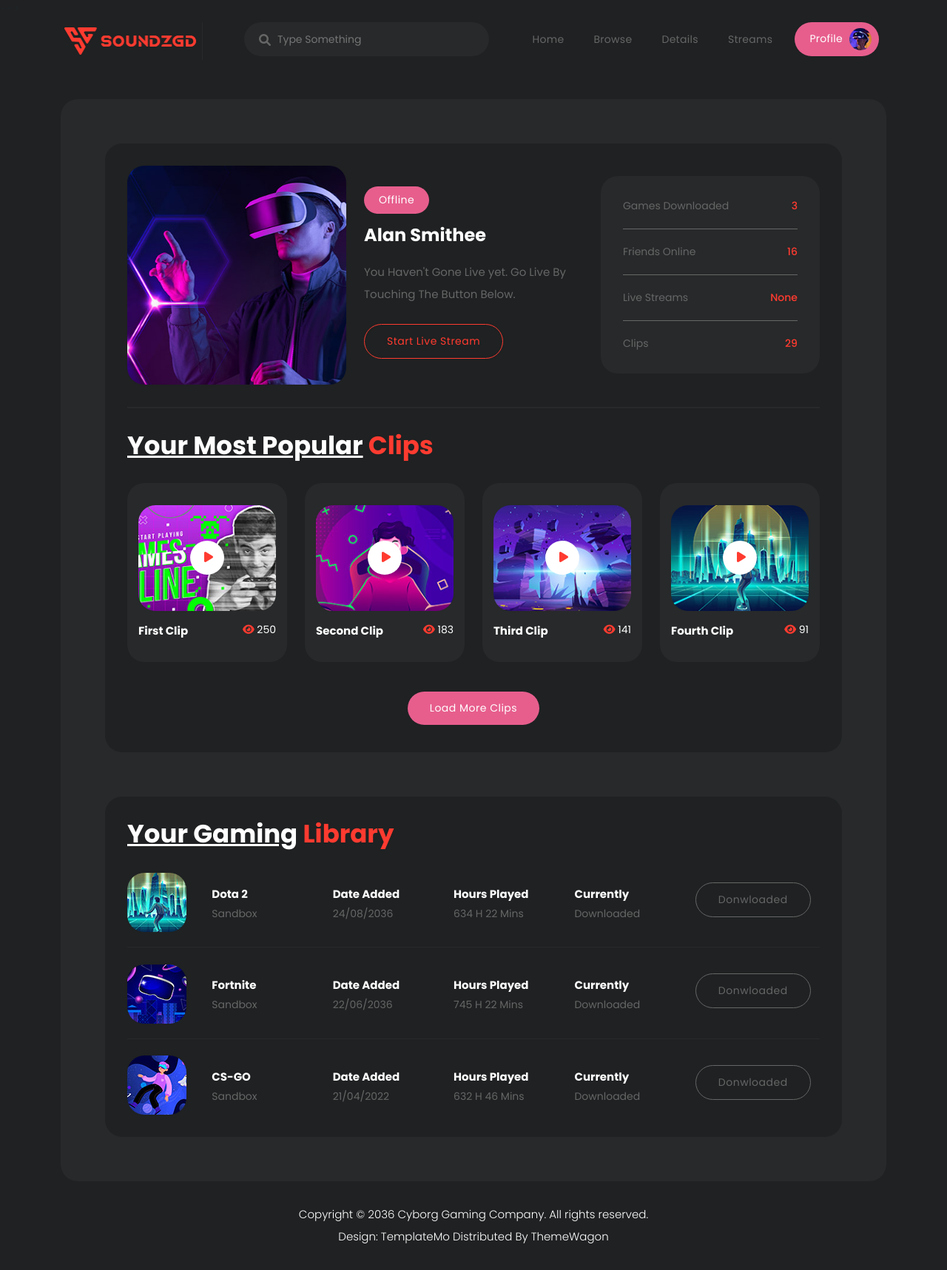
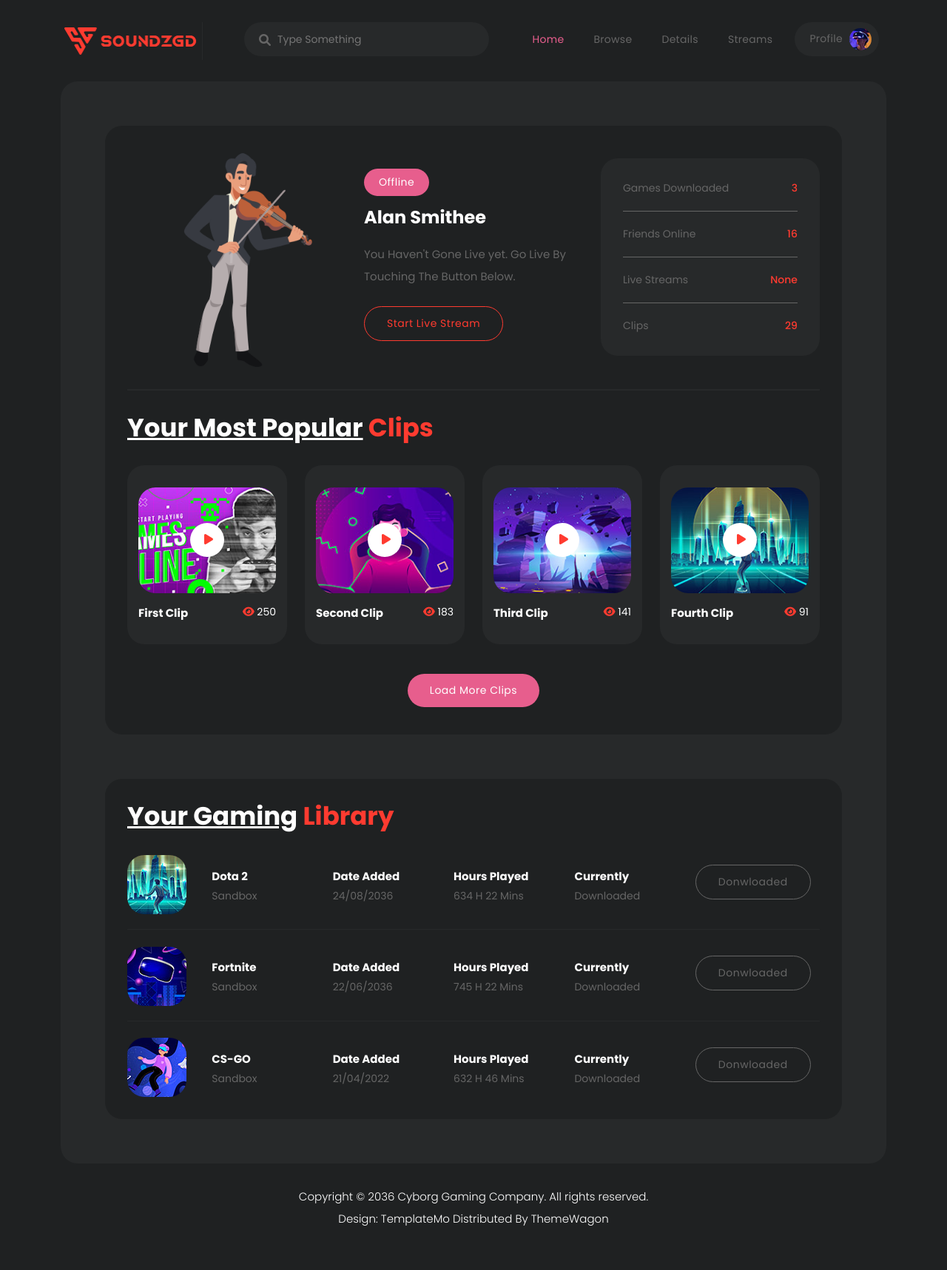
Before and after one commit to kaniecko/SoundzGd, a Flask app: page /profile in a window 1280 px wide. Shown: the whole page at 74% size. After the commit the page ends 1657 px from the top, so only its background shows below. Run offline with Flask 2, Linux system fonts and the light colour scheme; some libraries are stand-ins or nearby versions.

Commit message:
minor changes to profile
profile changes

```diff
--- a/templates/browse.html
+++ b/templates/browse.html
@@ -1,4 +1,4 @@
-aa<!DOCTYPE html>
+<!DOCTYPE html>
 <html lang="en">
 
   <head>
--- a/templates/profile.html
+++ b/templates/profile.html
@@ -1,82 +1,6 @@
-<!DOCTYPE html>
-<html lang="en">
+{% extends 'base.html' %}
 
-  <head>
-
-    <meta charset="utf-8">
-    <meta name="viewport" content="width=device-width, initial-scale=1, shrink-to-fit=no">
-
-    <link href="https://fonts.googleapis.com/css2?family=Poppins:wght@100;200;300;400;500;600;700;800;900&display=swap" rel="stylesheet">
-
-    <title>SoundzGd</title>
-
-    <!-- Bootstrap core CSS -->
-    <link rel="stylesheet" href="{{url_for('static',filename="vendor/bootstrap/css/bootstrap.min.css") }}">
-
-
-    <!-- Additional CSS Files -->
-    <link rel="stylesheet" href="{{url_for('static',filename="assets/css/fontawesome.css") }}">
-    <link rel="stylesheet" href="{{url_for('static',filename="assets/css/templatemo-cyborg-gaming.css") }}">
-    <link rel="stylesheet" href="{{url_for('static',filename="assets/css/owl.css") }}">
-    <link rel="stylesheet" href="{{url_for('static',filename="assets/css/animate.css") }}">
-    <link rel="stylesheet" href="{{url_for('static',filename="https://unpkg.com/swiper@7/swiper-bundle.min.css") }}">
-
-
-
--->
-  </head>
-
-<body>
-
-  <!-- ***** Preloader Start ***** -->
-  <div id="js-preloader" class="js-preloader">
-    <div class="preloader-inner">
-      <span class="dot"></span>
-      <div class="dots">
-        <span></span>
-        <span></span>
-        <span></span>
-      </div>
-    </div>
-  </div>
-  <!-- ***** Preloader End ***** -->
-
-  <!-- ***** Header Area Start ***** -->
-  <header class="header-area header-sticky">
-    <div class="container">
-        <div class="row">
-            <div class="col-12">
-                <nav class="main-nav">
-                    <!-- ***** Logo Start ***** -->
-                    <a href="index.html" class="logo">
-                        <img src="../static/assets/images/logo.png" alt="">
-                    </a>
-                    <!-- ***** Logo End ***** -->
-                    <!-- ***** Search End ***** -->
-                    <div class="search-input">
-                      <form id="search" action="#">
-                        <input type="text" placeholder="Type Something" id='searchText' name="searchKeyword" onkeypress="handle" />
-                        <i class="fa fa-search"></i>
-                      </form>
-                    </div>
-                    <!-- ***** Search End ***** -->
-                    <!-- ***** Menu Start ***** -->
-                    <ul class="nav">
-                        <li><a href="index.html">Home</a></li>
-                        <li><a href="browse.html">Browse</a></li>
-                        <li><a href="details.html">Details</a></li>
-                        <li><a href="streams.html">Streams</a></li>
-                        <li><a href="profile.html" class="active">Profile <img src="../static/assets/images/profile-header.jpg" alt=""></a></li>
-                    </ul>
-                    <a class='menu-trigger'>
-                        <span>Menu</span>
-                    </a>
-                    <!-- ***** Menu End ***** -->
-                </nav>
-            </div>
-        </div>
-    </div>
-  </header>
+{% block main  %}
   <!-- ***** Header Area End ***** -->
 
   <div class="container">
@@ -90,11 +14,12 @@
               <div class="main-profile ">
                 <div class="row">
                   <div class="col-lg-4">
-                    <img src="../static/assets/images/profile.jpg" alt="" style="border-radius: 23px;">
+                    <img src="../static/assets/images/profile1.png" alt="" style="border-radius: 23px;">
                   </div>
                   <div class="col-lg-4 align-self-center">
                     <div class="main-info header-text">
                       <span>Offline</span>
+
                       <h4>Alan Smithee</h4>
                       <p>You Haven't Gone Live yet. Go Live By Touching The Button Below.</p>
                       <div class="main-border-button">
@@ -251,6 +176,4 @@
   <script src="../static/assets/js/custom.js"></script>
 
 
-  </body>
-
-</html>
+{% endblock %}
```
Also changed, not shown: static/assets/images/profile1.png (added), static/assets/images/profile2.png (added), static/assets/images/profile3.png (added), static/assets/images/profile4.png (added), static/assets/images/profile5.png (added).
